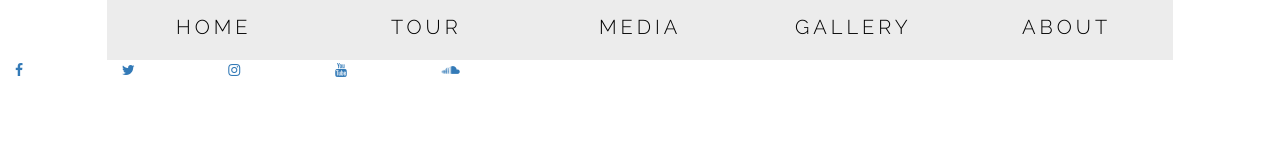
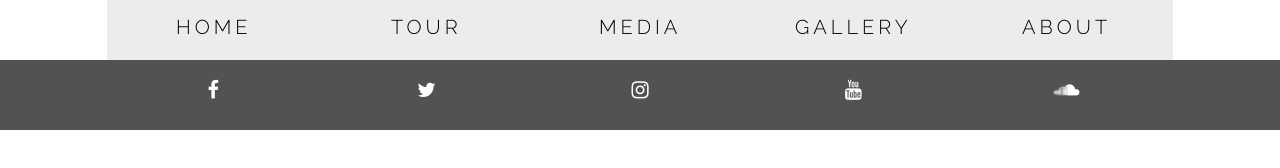
Before and after one commit to arrongriffin97/Milestone_Challenge_User_Centric, a plain HTML site: page index.html in a window 1280 px wide. Drawn offline with nearby package versions, Linux system fonts and the light colour scheme.

Commit message:
initial commit

```diff
--- a/assets/css/style.css
+++ b/assets/css/style.css
@@ -32,3 +32,25 @@
 }
 
 /*----------Footer----------*/
+
+footer {
+  background-color: #525252;
+  color: #fafafa;
+  min-height: 70px;
+  margin: 0;
+  padding-top: 20px;
+}
+
+.footer-item a {
+  text-decoration: none;
+}
+
+.footer-item i {
+  font-size: 20px;
+  color: #ffffff
+}
+
+.footer-item i:hover {
+  border-radius: 50%;
+  color: rgb(0, 208, 255);
+}
--- a/index.html
+++ b/index.html
@@ -21,13 +21,15 @@
       </header>
 
 
+
+
 <footer class="container-fluid">
   <div class="row">
-    <div class="col-md-1 col-offset-3 footer-items"><a target="_blank"><i class="fa fa-facebook"></i></a></li></div>
-    <div class="col-md-1 footer-items"><a target="_blank"><i class="fa fa-twitter"></i></a></li></div>
-    <div class="col-md-1 footer-items"><a target="_blank"><i class="fa fa-instagram"></i></a></li></div>
-    <div class="col-md-1 footer-items"><a target="_blank"><i class="fa fa-youtube"></i></a></li></div>
-    <div class="col-md-1 footer-items"><a target="_blank"><i class="fa fa-soundcloud"></i></a></li></div>
+    <div class="col-xs-2 col-xs-offset-1 footer-item border" align="center"><a target="_blank"><i class="fa fa-facebook"></i></a></li></div>
+    <div class="col-xs-2 footer-item border" align="center"><a target="_blank"><i class="fa fa-twitter"></i></a></li></div>
+    <div class="col-xs-2 footer-item border" align="center"><a target="_blank"><i class="fa fa-instagram"></i></a></li></div>
+    <div class="col-xs-2 footer-item border" align="center"><a target="_blank"><i class="fa fa-youtube"></i></a></li></div>
+    <div class="col-xs-2 footer-item border" align="center"><a target="_blank"><i class="fa fa-soundcloud"></i></a></li></div>
           </ul>
         </div>
     </footer>
```
Also changed, not shown: assets/Images/banner-placeholder.png (added).
